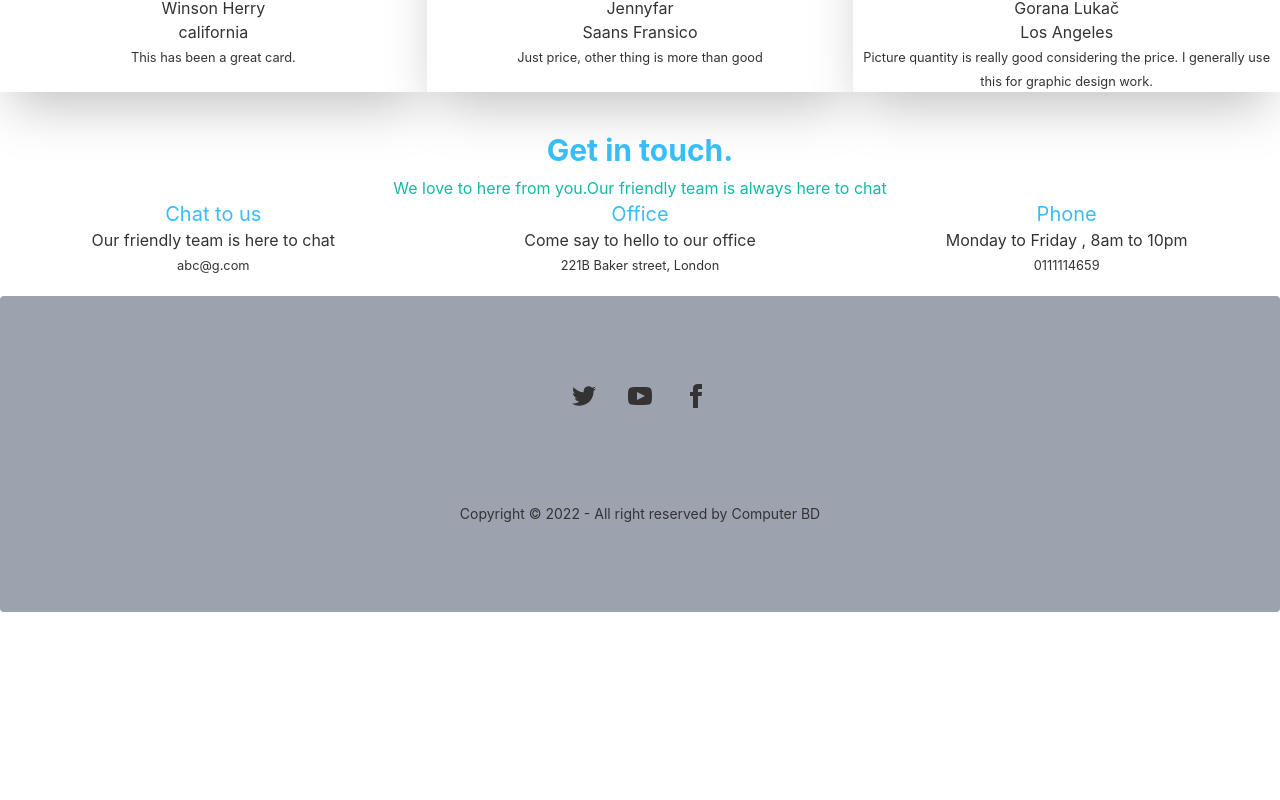
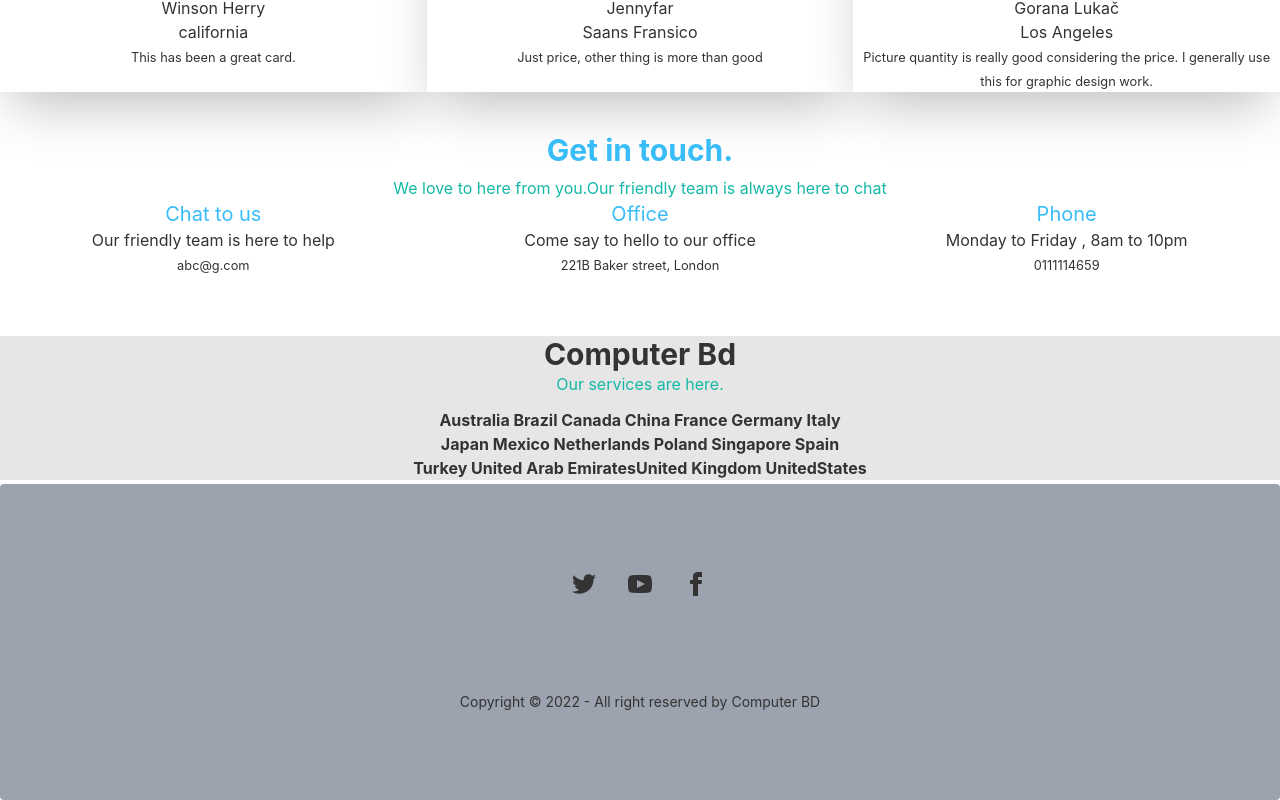
Before and after one commit to etikona/computer-web, a React (Create React App) app: page / in a window 1280 px wide. Shown: the part 3782-4582 px from the top of the page. Before the commit the page ends 4394 px from the top, so only its background shows below. Built offline with nearby package versions, Linux system fonts and the light colour scheme.

Commit message:
location section as an extra section added

```diff
--- a/src/Pages/Home/Contact.js
+++ b/src/Pages/Home/Contact.js
@@ -8,7 +8,7 @@ const Contact = () => {
          <div className='grid grid-cols-1 md:grid-cols-2 lg:grid-cols-3 '>
              <div className='mb-5'>
                  <h4 className='text-xl text-primary'>Chat to us</h4>
-                 <p>Our friendly team is here to chat</p>
+                 <p>Our friendly team is here to help</p>
                  <p><small>abc@g.com</small></p>
              </div>
              <div className='mb-5'>
--- a/src/Pages/Home/Home.js
+++ b/src/Pages/Home/Home.js
@@ -2,6 +2,7 @@ import React from 'react';
 import Banner from '../Banner';
 import BusinessSummery from './BusinessSummery';
 import Contact from './Contact';
+import Location from './Location';
 import Parts from './Parts';
 import Reviews from './Reviews';
 
@@ -13,6 +14,7 @@ const Home = () => {
             <BusinessSummery></BusinessSummery>
             <Reviews></Reviews>
             <Contact></Contact>
+            <Location></Location>
         </div>
     );
 };
--- /dev/null
+++ b/src/Pages/Home/Location.js
@@ -0,0 +1,16 @@
+import React from 'react';
+
+const Location = () => {
+    return (
+     <section className='bg-base-200 mt-10 mb-1'>
+          <h2 className='normal-case text-3xl font-bold'>Computer Bd</h2>
+            <p className='text-accent mb-3'>Our services are here.</p>
+            <div className='text-center font-bold'>
+               <p>Australia Brazil Canada China France Germany Italy <br/>
+                   Japan Mexico Netherlands Poland Singapore Spain <br/>Turkey United Arab EmiratesUnited Kingdom UnitedStates</p>
+            </div>
+     </section>
+    );
+};
+
+export default Location;
--- a/src/Pages/Home/Part.js
+++ b/src/Pages/Home/Part.js
@@ -15,7 +15,7 @@ const Part = ({part}) => {
     <p>Fixed Quantity :{quantity}</p>
     <p>Available Qunatiy:{availableQuantity}</p>
     <h3>Price: {price}</h3>
-      <button className="btn btn-primary"><Link to="/purchace">Book Now</Link></button><font></font>
+      <button className="btn btn-primary ease-out duration-300"><Link to="/purchace">Book Now</Link></button><font></font>
     </div><font></font>
   </div><font></font>
 </div>
```
